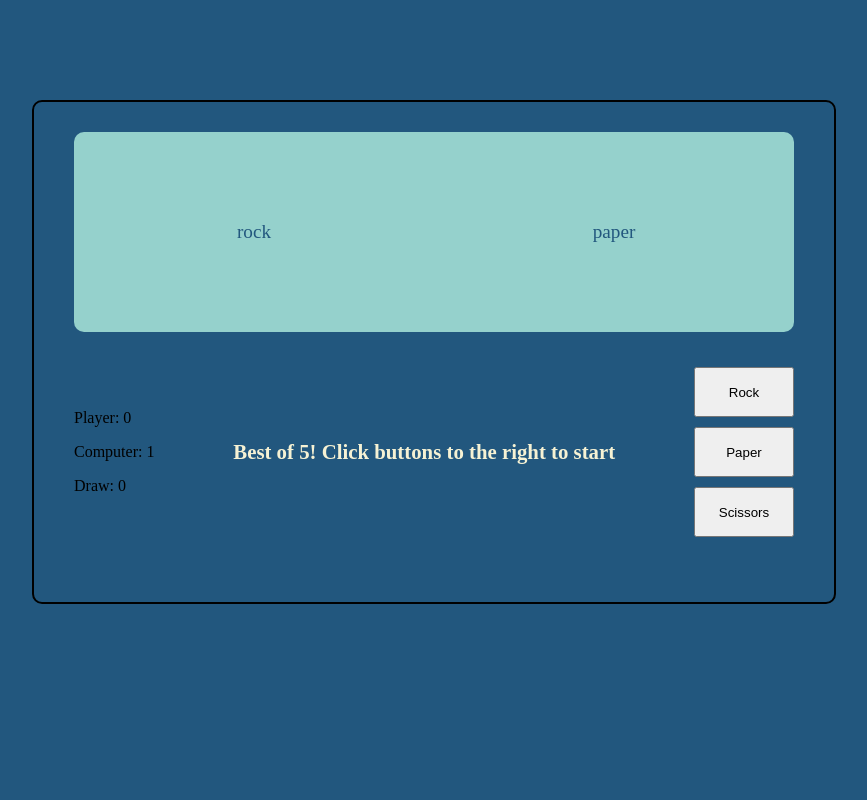
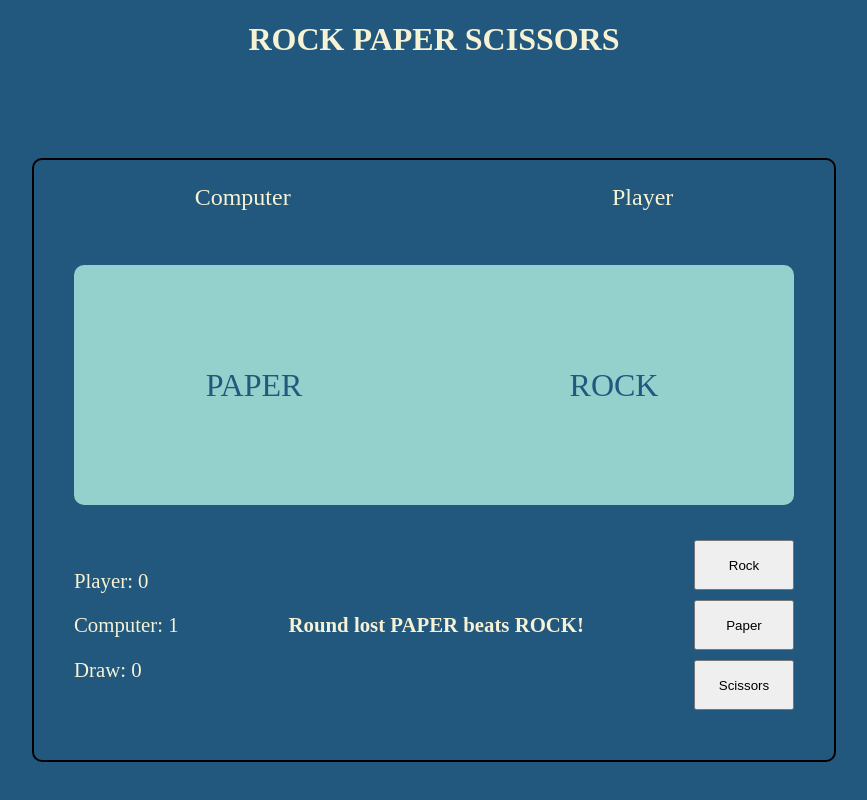
Before and after one commit to DemReaper/Rock-Paper-Scissors, a plain HTML site: page index.html in a window 1280 px wide. Both pictures are taken after a click on the button "Rock". Shown: the whole page, without its empty margins (206-1073 px from the left). Drawn offline with Linux system fonts and the light colour scheme.

Commit message:
add first completed version of ui

```diff
--- a/app.js
+++ b/app.js
@@ -1,18 +1,29 @@
 "use strict";
 
+const buttons = document.querySelectorAll(".btn");
+const monitorRight = document.querySelector(".monitor-right");
+const monitorLeft = document.querySelector(".monitor-left");
+
+let playerScoreText = document.querySelector(".player-score");
+let computerScoreText = document.querySelector(".computer-score");
+let drawScoreText = document.querySelector(".draw-score")
+let message = document.querySelector(".message");
+let winMessage = document.querySelector("h3");
+let playerSelection;
 let playerScore = 0;
 let computerScore = 0;
 let drawScore = 0;
 
+
 function computerPlay() {
   // create an array that holds "rock", "paper", and "scissors"
-  const options = ["rock", "paper", "scissors"];
+  const options = ["ROCK", "PAPER", "SCISSORS"];
 
   // generate a random # between 0 and 2
   const randomNum = Math.floor(Math.random() * 3);
 
   // display choice on monitor
-  computerSide.textContent = options[randomNum];
+  monitorLeft.textContent = options[randomNum];
 
   // return choice from options using random number
   return options[randomNum];
@@ -20,38 +31,38 @@ function computerPlay() {
 
 function playRound(playerSelection, computerSelection) {
   // transform playerSelection to lowercase
-  let psLowerCase = playerSelection.toLowerCase();
+  let psUpperCase = playerSelection.toUpperCase();
 
   // stage outcom conditions
   const draw = "Round draw, No winner!";
-  const playerLost = `You lose ${computerSelection} beats ${psLowerCase}!`;
-  const playerWin = `You won ${psLowerCase} beats ${computerSelection}!`;
+  const playerLost = `Round lost ${computerSelection} beats ${psUpperCase}!`;
+  const playerWin = `Round win ${psUpperCase} beats ${computerSelection}!`;
 
-  playerSide.textContent = psLowerCase;
+  monitorRight.textContent = psUpperCase;
 
-  if (psLowerCase === "rock" && computerSelection === "paper") {
+  if (psUpperCase === "ROCK" && computerSelection === "PAPER") {
     computerScore++;
     return playerLost;
   }
-  if (psLowerCase === "rock" && computerSelection === "scissors") {
+  if (psUpperCase === "ROCK" && computerSelection === "SCISSORS") {
     playerScore++;
     return playerWin;
   }
 
-  if (psLowerCase === "paper" && computerSelection === "rock") {
+  if (psUpperCase === "PAPER" && computerSelection === "ROCK") {
     playerScore++;
     return playerWin;
   }
-  if (psLowerCase === "paper" && computerSelection === "scissors") {
+  if (psUpperCase === "PAPER" && computerSelection === "SCISSORS") {
     computerScore++;
     return playerLost;
   }
 
-  if (psLowerCase === "scissors" && computerSelection === "paper") {
+  if (psUpperCase === "SCISSORS" && computerSelection === "PAPER") {
     playerScore++;
     return playerWin;
   }
-  if (psLowerCase === "scissors" && computerSelection === "rock") {
+  if (psUpperCase === "SCISSORS" && computerSelection === "ROCK") {
     computerScore++
     return playerLost;
   }
@@ -60,34 +71,55 @@ function playRound(playerSelection, computerSelection) {
   return draw;
 }
 
-function game(rounds) {
-  for (let i = 0; i < rounds; i++) {
-    const playerSelection = prompt("rock, paper, or scissors?");
+function checkWinner(playerScore, computerScore) {
+  if(playerScore >= 5)
+  {
+    winMessage.classList.add("winColor");
+    winMessage.textContent = "You WON the Game!!!";
+    setTimeout(restartGame, 1500);
+  }
+  else if(computerScore >= 5){
+    winMessage.classList.add("lostColor");
+    winMessage.textContent = "You LOST the Game";
+    setTimeout(restartGame, 1500);
   }
 }
 
+function restartGame() {
+  winMessage.classList.remove("winColor");
+  winMessage.classList.remove("lostColor");
+
+  monitorRight.textContent = "";
+  monitorLeft.textContent = "";
+
+  playerScore = 0;
+  computerScore = 0;
+  drawScore = 0;
+
+  playerScoreText.textContent = playerScore;
+  computerScoreText.textContent = computerScore;
+  drawScoreText.textContent = drawScore;
+
+  message.textContent = "First to 5 wins! Click RPS buttons---> ";
+}
+
+
 // add click listeners to all button
-const buttons = document.querySelectorAll(".btn");
-const playerSide = document.querySelector(".player-side");
-const computerSide = document.querySelector(".computer-side");
-
-let playerScoreText = document.querySelector(".player-score");
-let computerScoreText = document.querySelector(".computer-score");
-let drawScoreText = document.querySelector(".draw-score")
-let playerSelection;
-
 for(let i = 0; i < buttons.length; i++){
   // when the player clicks a button
   buttons[i].addEventListener("click", function() {
       // store the button's text content as the player's selection
       playerSelection = this.textContent;
 
-      playRound(playerSelection, computerPlay());
-
+      // play round and update player feedback message
+      message.textContent = playRound(playerSelection, computerPlay());
 
       // update score text
       playerScoreText.textContent = playerScore;
       computerScoreText.textContent = computerScore;
       drawScoreText.textContent = drawScore;
+
+
+      checkWinner(playerScore, computerScore);
   });
 }
--- a/index.html
+++ b/index.html
@@ -6,13 +6,18 @@
     <link rel="stylesheet" href="style.css">
   </head>
   <body>
+    <h1>ROCK PAPER SCISSORS</h1>
     <div class="main-container">
       <!-- main display monitor -->
+      <div class="monitor-label">
+        <p>Computer</p>
+        <p>Player</p>
+      </div>
       <div class="monitor">
-        <div class="player-side">
+        <div class="monitor-left">
 
         </div>
-        <div class="computer-side">
+        <div class="monitor-right">
 
         </div>
       </div>
@@ -29,7 +34,7 @@
 
         <!-- game update messages -->
         <div class="message-display">
-          <h3 class="message">Best of 5! Click buttons to the right to start</h3>
+          <h3 class="message">First to 5 wins! Click RPS buttons---> </h3>
         </div>
 
         <!-- player interaction -->
--- a/style.css
+++ b/style.css
@@ -1,10 +1,15 @@
 body {
   background-color: #22577E;
+  color: #F6F2D4;
+}
+
+h1 {
+  text-align: center;
 }
 
 .main-container {
   width: 800px;
-  height: 500px;
+  height:600px;
   border: 2px solid black;
   border-radius: 10px;
   margin: 100px auto 0;
@@ -19,14 +24,21 @@ body {
   display: flex;
 }
 
-.player-side,
-.computer-side {
+.monitor-label {
+  display: flex;
+  justify-content: space-around;
+  color: #F6F2D4;
+  font-size: 1.5rem;
+}
+
+.monitor-left,
+.monitor-right {
   width: 50%;
   height: 100%;
   display: flex;
   justify-content: center;
   align-items: center;
-  font-size: 1.2rem;
+  font-size: 2rem;
   color: #22577E;
 }
 
@@ -53,7 +65,16 @@ body {
   cursor: pointer;
 }
 
-.message {
+.message,
+.score p {
   color: #F6F2D4;
   font-size: 1.3rem;
 }
+
+.winColor {
+  color: #95CD41;
+}
+
+.lostColor {
+  color: #EC255A;
+}
```
